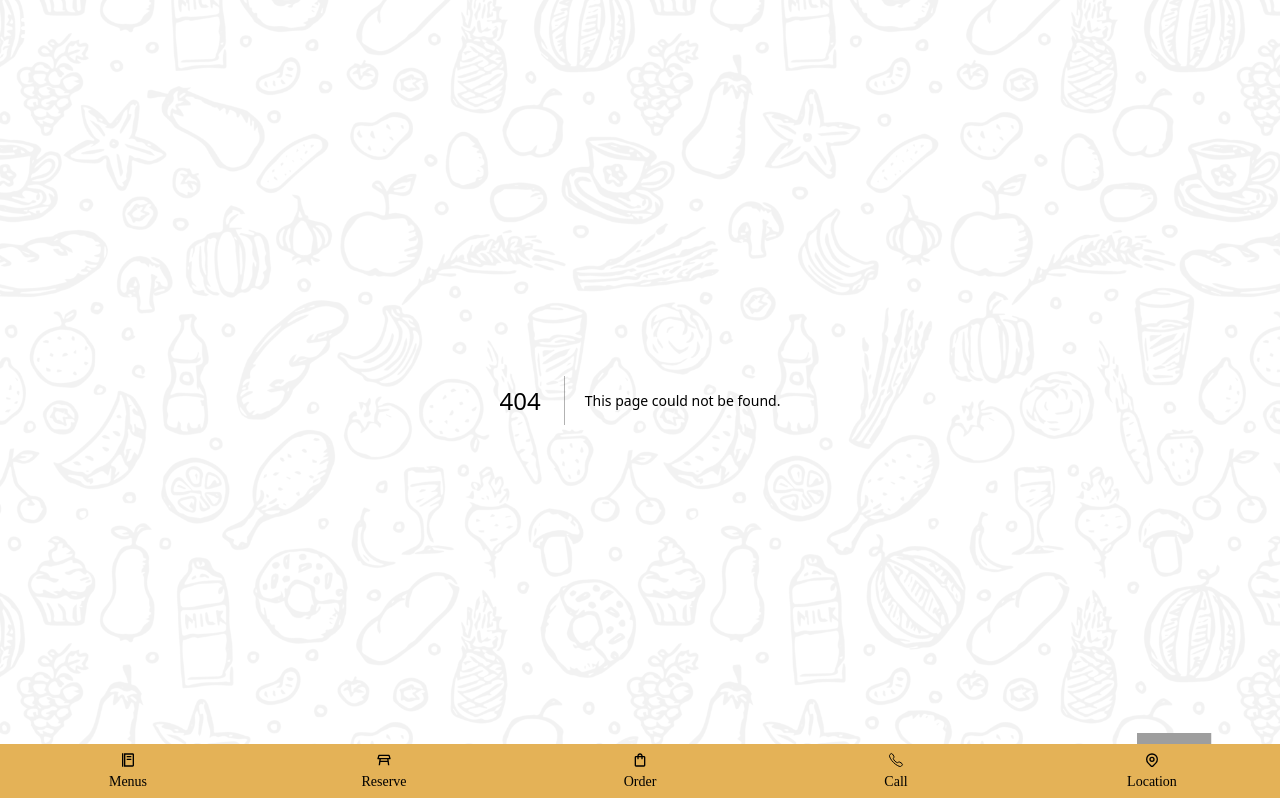
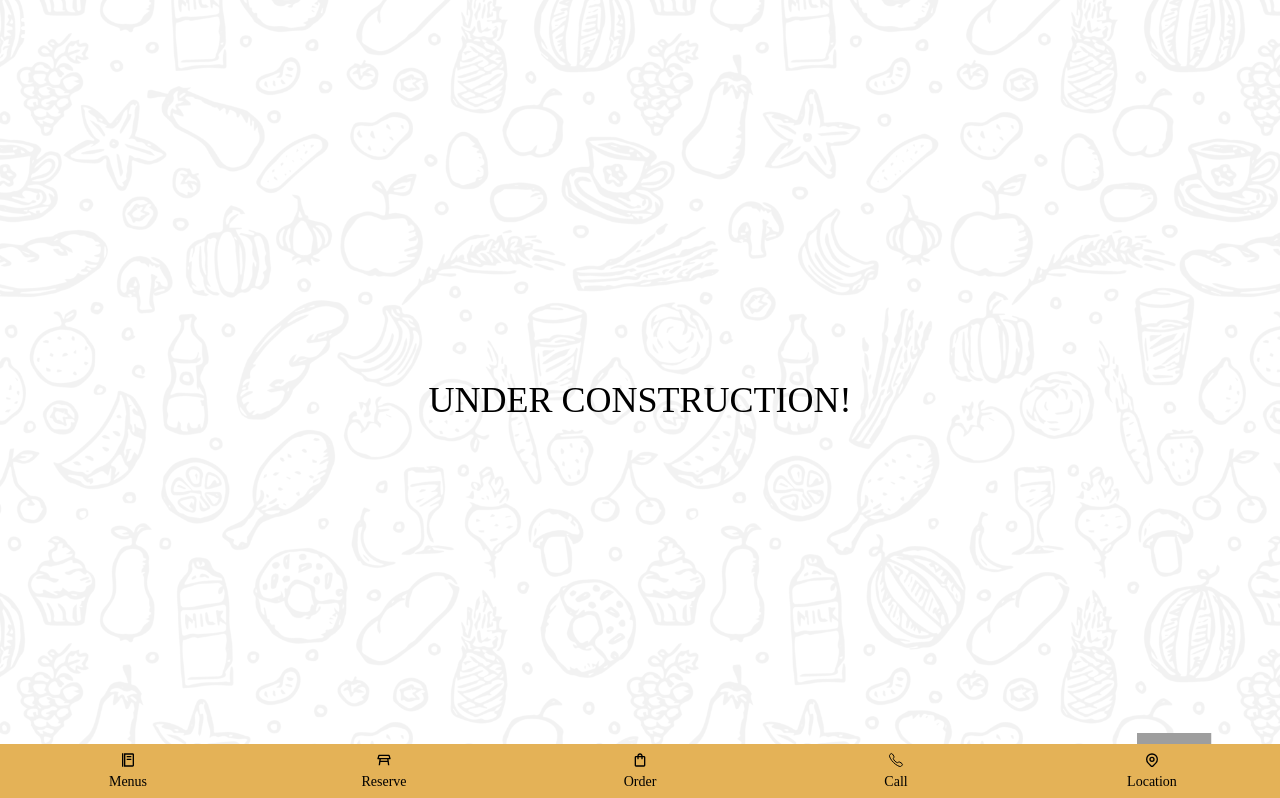
Before and after one commit to voiddeal/Verlio, a Next.js app: page /takeout in a window 1280 px wide. Before the commit this address had no page. Shown: the top 798 px of the page. Built offline with nearby package versions, Linux system fonts and the light colour scheme; grey boxes are pictures that could not be loaded; a web font is replaced by a local one.

Commit message:
Add /takeout

```diff
--- /dev/null
+++ b/app/takeout/page.tsx
@@ -0,0 +1,7 @@
+export default function TakeoutPage() {
+  return (
+    <div className="flex justify-center items-center h-dvh">
+      <h1 className="text-4xl">UNDER CONSTRUCTION!</h1>
+    </div>
+  )
+}
```
